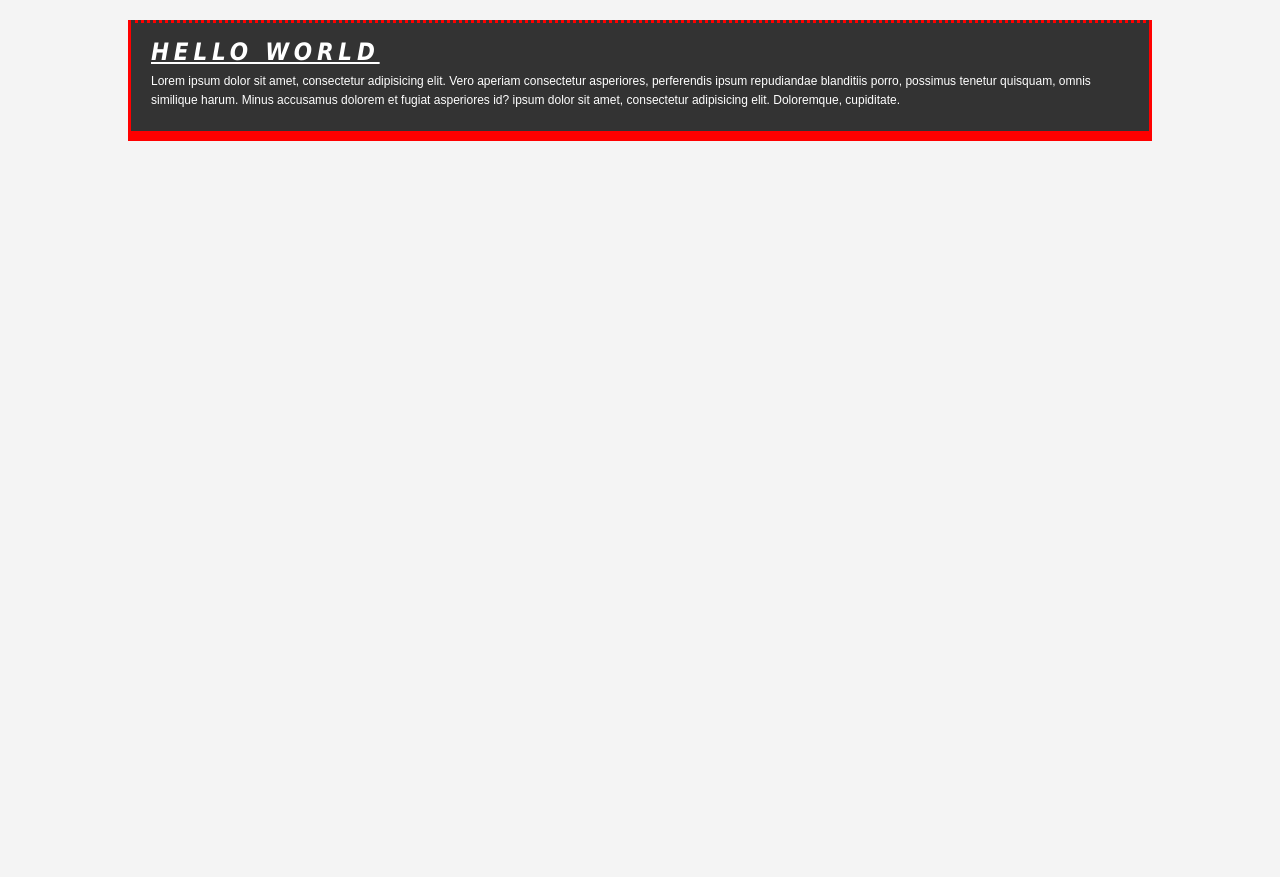
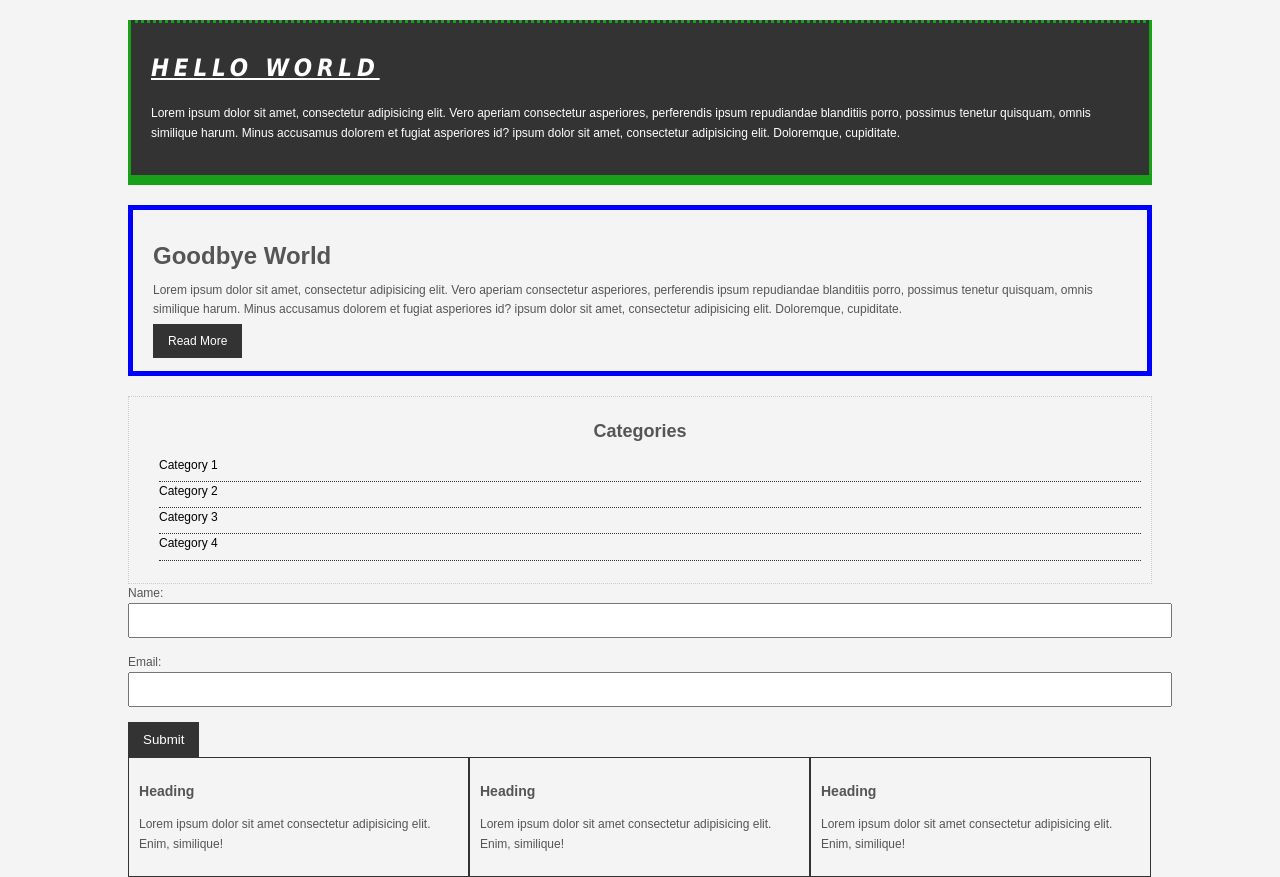
Before and after one commit to ryanmello/css-cc, a plain HTML site: page index.html in a window 1280 px wide. Before the commit the page ends 800 px from the top, so only its background shows below. Drawn offline with Linux system fonts and the light colour scheme.

Commit message:
added box and adjusted css

```diff
--- a/index.html
+++ b/index.html
@@ -19,6 +19,62 @@
           consectetur adipisicing elit. Doloremque, cupiditate.
         </p>
       </div>
+
+      <div class="box-2">
+        <h1>Goodbye World</h1>
+        <p>
+          Lorem ipsum dolor sit amet, consectetur adipisicing elit. Vero aperiam
+          consectetur asperiores, perferendis ipsum repudiandae blanditiis
+          porro, possimus tenetur quisquam, omnis similique harum. Minus
+          accusamus dolorem et fugiat asperiores id? ipsum dolor sit amet,
+          consectetur adipisicing elit. Doloremque, cupiditate.
+        </p>
+        <a class="button" href="#">Read More</a>
+      </div>
+      <div>
+        <div class="categories">
+          <h2>Categories</h2>
+          <ul>
+            <li><a href="#">Category 1</a></li>
+            <li><a href="#">Category 2</a></li>
+            <li><a href="#">Category 3</a></li>
+            <li><a href="#">Category 4</a></li>
+          </ul>
+        </div>
+      </div>
+      <form class="my-form">
+        <div class="form-group">
+          <label>Name: </label>
+          <input type="text" name="name" />
+        </div>
+        <div class="form-group">
+          <label>Email: </label>
+          <input type="text" name="email" />
+        </div>
+        <input class="button" type="submit" value="Submit" name="" />
+      </form>
+      <div class="block">
+        <h3>Heading</h3>
+        <p>
+          Lorem ipsum dolor sit amet consectetur adipisicing elit. Enim,
+          similique!
+        </p>
+      </div>
+      <div class="block">
+        <h3>Heading</h3>
+        <p>
+          Lorem ipsum dolor sit amet consectetur adipisicing elit. Enim,
+          similique!
+        </p>
+      </div>
+      <div class="block">
+        <h3>Heading</h3>
+        <p>
+          Lorem ipsum dolor sit amet consectetur adipisicing elit. Enim,
+          similique!
+        </p>
+      </div>
     </div>
+    <!--Conatiner ends-->
   </body>
 </html>
--- a/style.css
+++ b/style.css
@@ -1,8 +1,3 @@
-*{
-    margin: 0;
-    padding: 0;
-}
-
 body{
     background-color: #f4f4f4;
     color:#555;
@@ -18,9 +13,29 @@ body{
     margin: 0;
 }
 
+a{
+    text-decoration: none;
+    color: black;
+}
+
+a:hover{
+    color: red;
+}
+
 .container{
     width: 80%;
     margin: auto;
+}
+
+.button{
+    background-color: #333;
+    color: #fff;
+    padding: 10px 15px;
+    border: none;
+}
+
+.button:hover{
+    color: rgb(105, 101, 101);
 }
 
 .box-1{
@@ -32,7 +47,7 @@ body{
     border-top: 5px red solid;
     border-bottom: 5px red solid;
     /* Same as above */
-    border: 5px red solid;
+    border: 5px rgb(25, 160, 25) solid;
 
     border-width: 3px;
     border-bottom-width: 10px;
@@ -60,3 +75,60 @@ body{
     padding-bottom: 10px;
 
 }
+
+.box-2{
+    border: 5px blue solid;
+    padding: 20px;
+    margin: 20px 0;
+
+}
+
+.categories{
+    border: 1px #ccc dotted;
+    padding: 10px;
+
+}
+
+.categories h2{
+    text-align: center;
+}
+
+.categories ul{
+    padding: 0;
+    padding-left: 20px;
+    list-style: square;
+    list-style: none;
+}
+
+.categories li{
+    padding-bottom: 6px;
+    border-bottom: 1px #333 dotted;
+    list-style-image: url()
+}
+
+.my-from{
+    padding: 20px;
+}
+
+.my-form .form-group{
+    padding-bottom: 15px;
+}
+
+.my-form label{
+    display: block;
+}
+
+.my-form input[type="text"]{
+    padding: 8px;
+    width: 100%;
+}
+
+.block{
+    float:left;
+    width:33.3%;
+    border: 1px solid #333;
+    padding: 10px;
+    box-sizing: border-box;
+}
+
+/* 54:11 */
```
